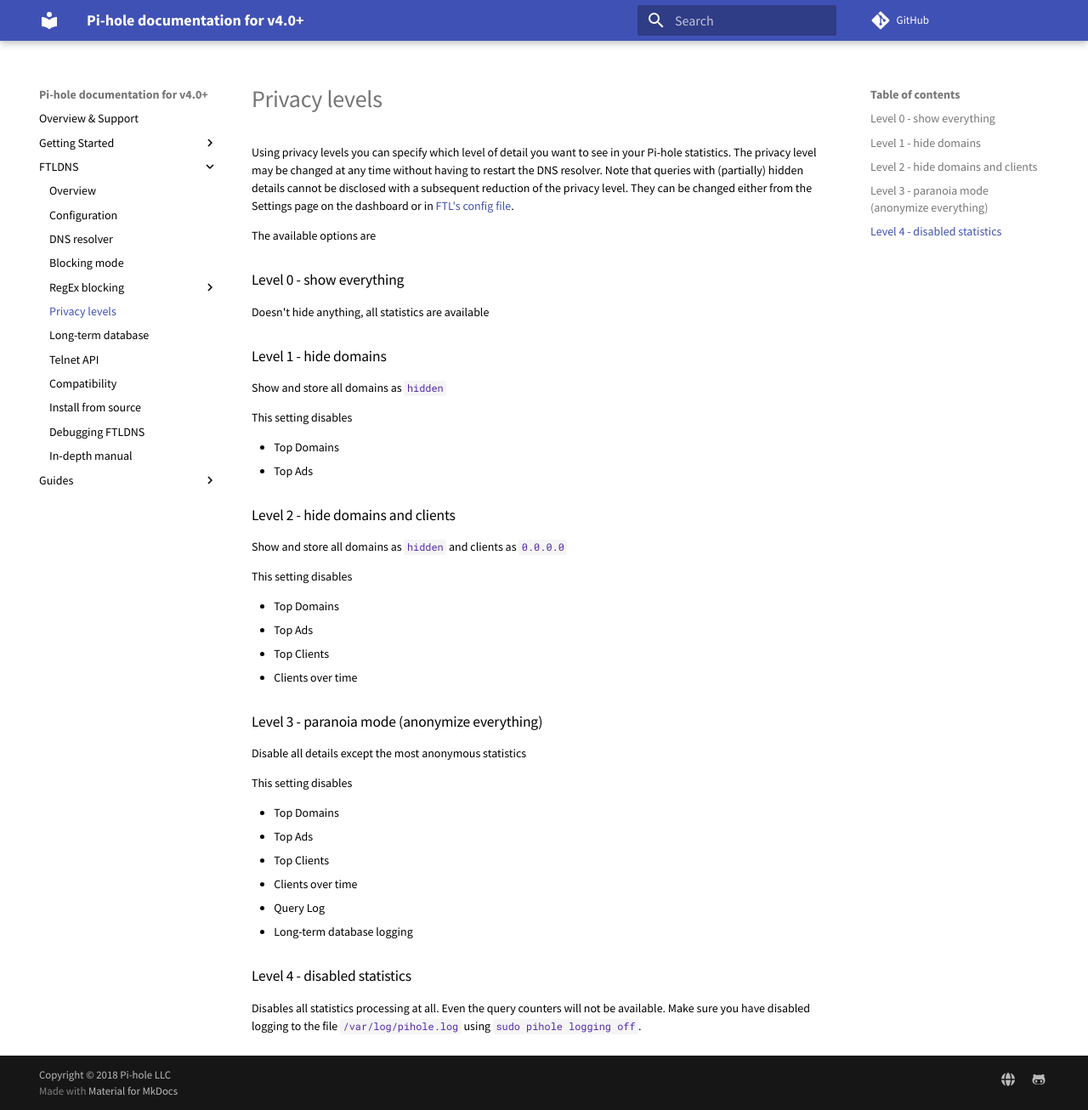
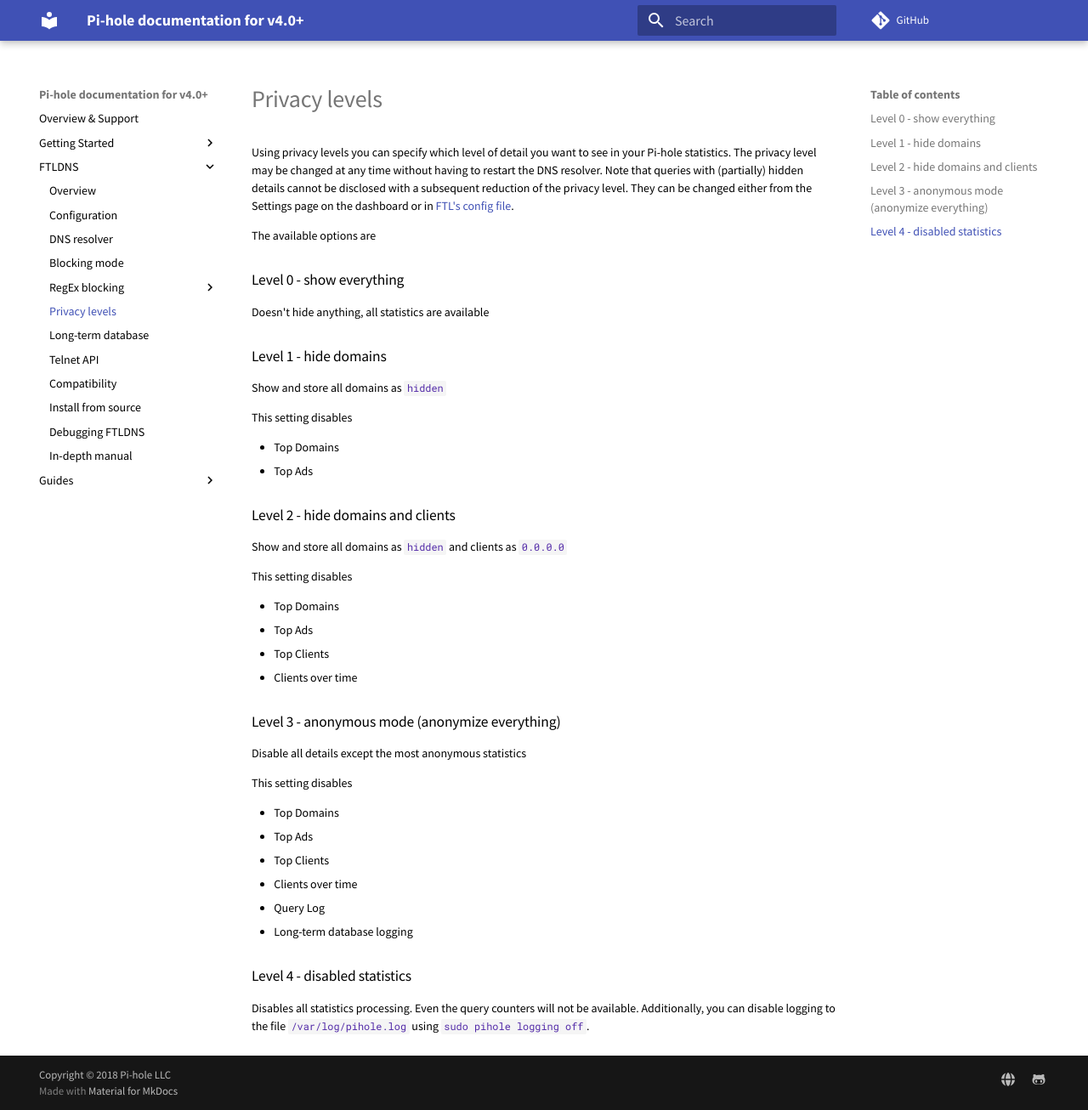
Before and after one commit to pi-hole/docs, an MkDocs documentation site: the page built from docs/ftldns/privacylevels.md, in a window 1280 px wide and 1306 px high. Shown: the whole window at 85% size. Built offline with MkDocs 1.6.1 and Material for MkDocs 9.7.7, drawn with Linux system fonts in a browser that asks for light colours; comment, search, counter and statistics services are not loaded; old or Windows-style settings are respelled for this version of MkDocs.

Commit message:
Review comments
Signed-off-by: DL6ER <dl6er@dl6er.de>

```diff
--- a/docs/ftldns/privacylevels.md
+++ b/docs/ftldns/privacylevels.md
@@ -23,7 +23,7 @@
 - Top Clients
 - Clients over time
 
-### Level 3 - paranoia mode (anonymize everything)
+### Level 3 - anonymous mode (anonymize everything)
 Disable all details except the most anonymous statistics
 
 This setting disables
@@ -36,7 +36,7 @@
 - Long-term database logging
 
 ### Level 4 - disabled statistics
-Disables all statistics processing at all. Even the query counters will not be available.
-Make sure you have disabled logging to the file `/var/log/pihole.log` using `sudo pihole logging off`.
+Disables all statistics processing. Even the query counters will not be available.
+Additionally, you can disable logging to the file `/var/log/pihole.log` using `sudo pihole logging off`.
 
 {!abbreviations.md!}
```
